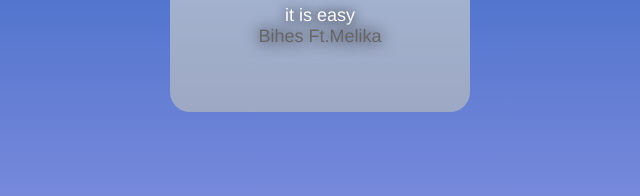
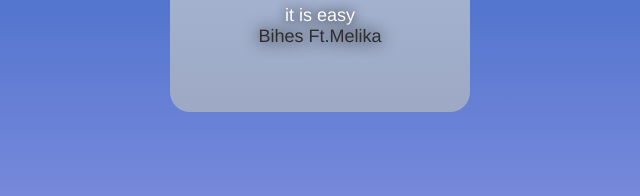
Before and after one commit to AghoyPandaaa/musicplayer, a plain HTML site: page index.html in a window 1280 px wide. In both pictures the pointer is over the element "Bihes Ft.Melika". Shown: the part 458-654 px from the top of the page, 510-1150 px from the left. Drawn offline with Linux system fonts and the light colour scheme.

Commit message:
fixing singer hover mouse mode and color

```diff
--- a/style.css
+++ b/style.css
@@ -66,3 +66,7 @@ text-shadow: 0 0px 16px black;
   transition: 0.5s;
   font-family: "Franklin Gothic Medium", "Arial Narrow", Arial, sans-serif;
 }
+.singer:hover {
+  color: #2e2e2e;
+  cursor: pointer;
+}
```
